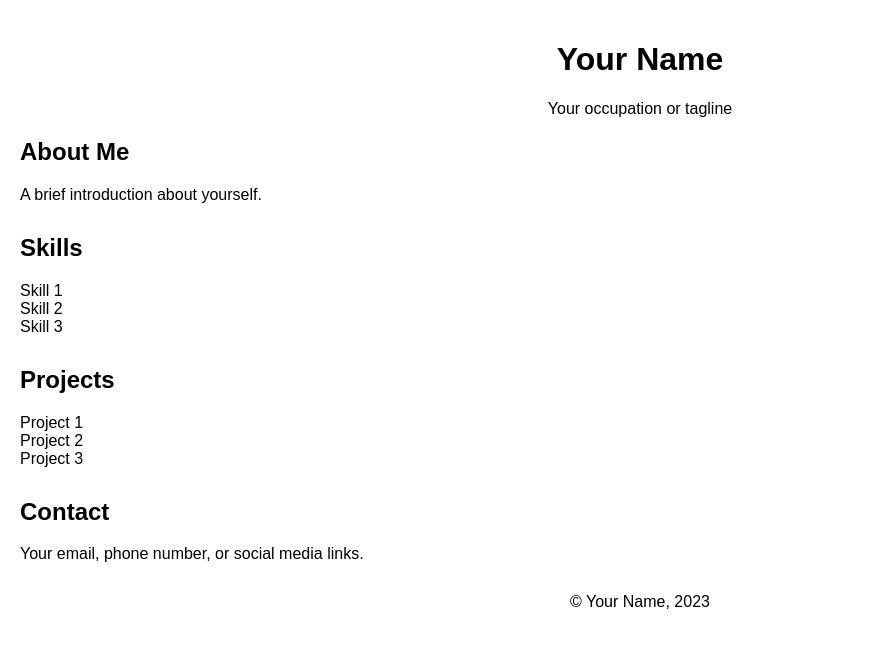
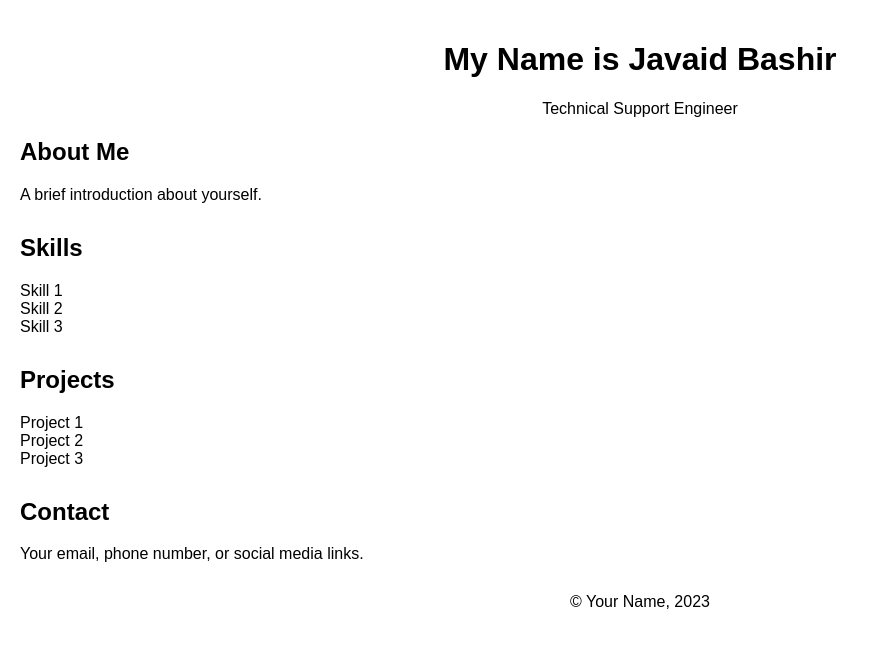
Before and after one commit to bhatjavaidbashir/bhatjavaidbashir, a plain HTML site: page index.html in a window 1280 px wide. Shown: the whole page, without its empty margins (0-879 px from the left). Drawn offline with Linux system fonts and the light colour scheme.

Commit message:
Update index.html

```diff
--- a/index.html
+++ b/index.html
@@ -3,13 +3,13 @@
 <head>
     <meta charset="UTF-8">
     <meta name="viewport" content="width=device-width, initial-scale=1.0">
-    <title>Your Name</title>
+    <title>Hello Friends</title>
     <link rel="stylesheet" href="style.css">
 </head>
 <body>
     <header>
-        <h1>Your Name</h1>
-        <p>Your occupation or tagline</p>
+        <h1>My Name is Javaid Bashir</h1>
+        <p>Technical Support Engineer</p>
     </header>
 
     <section id="about">
```
